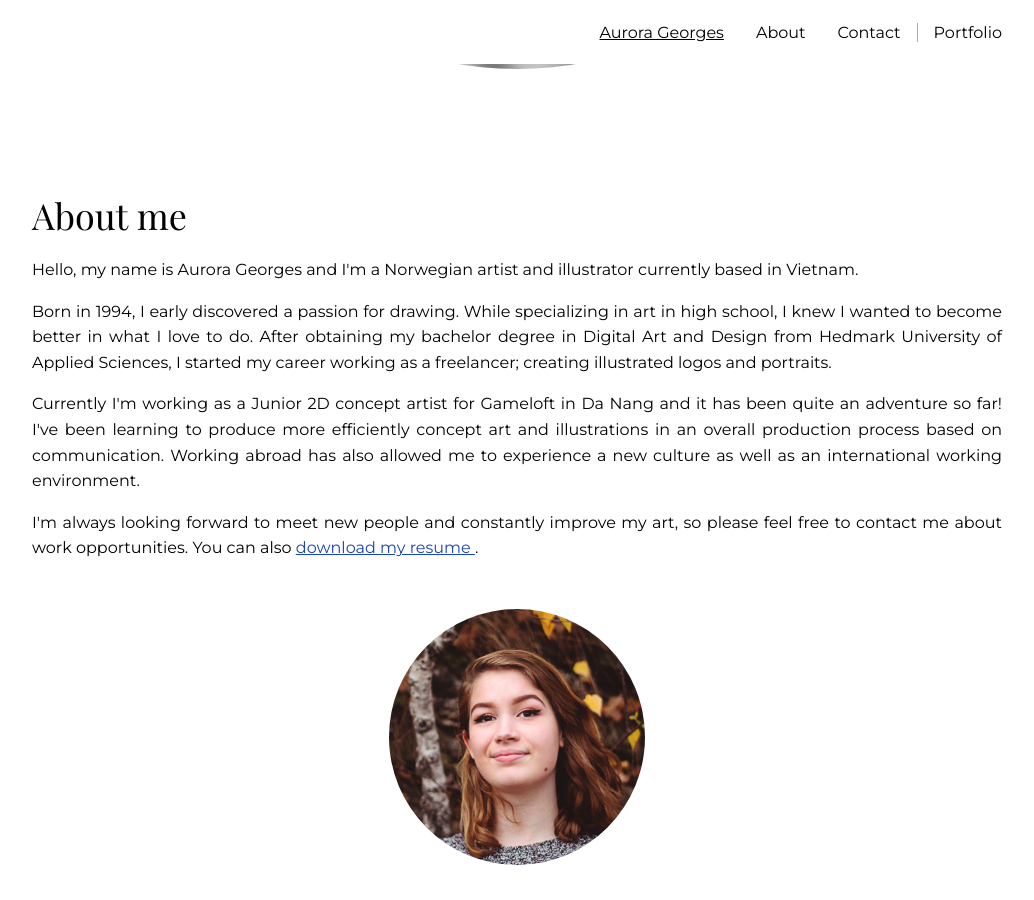
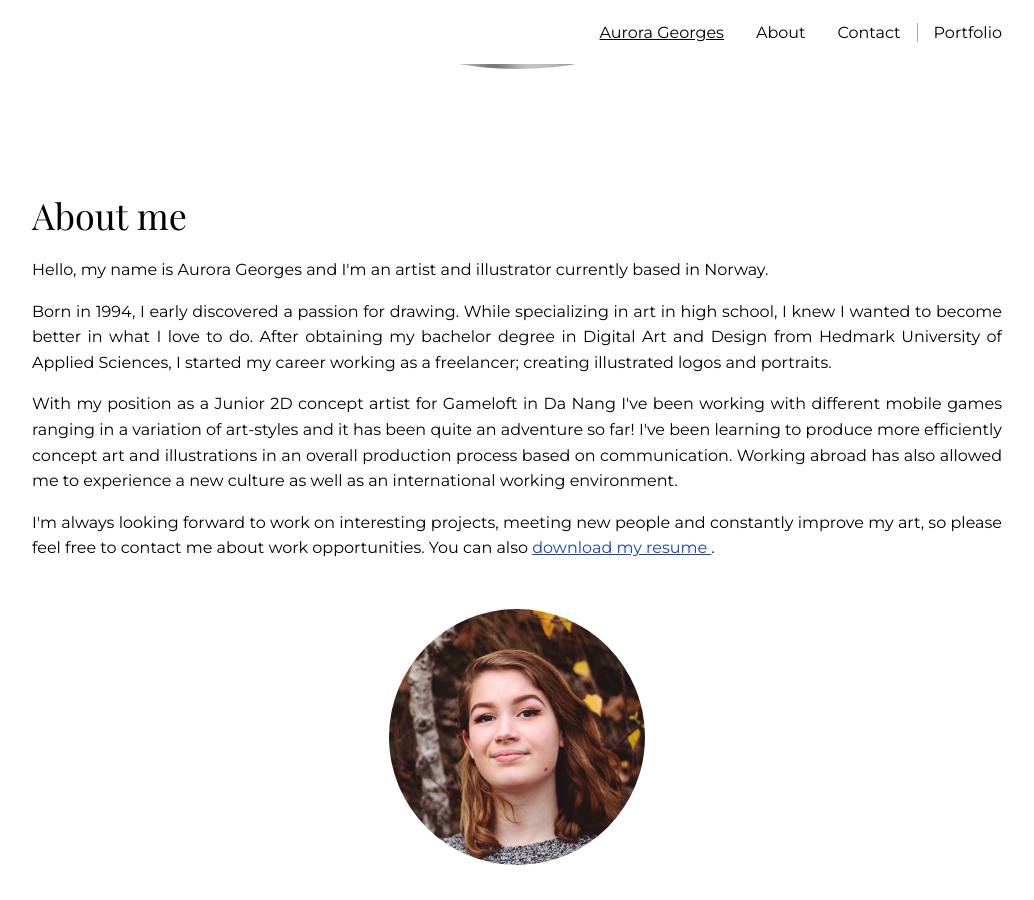
Before and after one commit to aurorageorges/aurorageorges.github.io, a Jekyll site: the page built from index.html, in a window 1280 px wide and 900 px high, scrolled down 773 px. Shown: the whole window, without its empty margins (123-1157 px from the left). Built offline with Jekyll 4.4.1, drawn with Linux system fonts in a browser that asks for light colours.

Commit message:
Update index.html

```diff
--- a/index.html
+++ b/index.html
@@ -41,8 +41,8 @@ socialmedias:
 <div id="about" class="section">
   <h2 class="section-header">About me</h2>
   <p class="paragraph">
-    Hello, my name is Aurora Georges and I'm a Norwegian artist and illustrator
-    currently based in Vietnam.
+    Hello, my name is Aurora Georges and I'm an artist and illustrator
+    currently based in Norway.
   </p>
   <p class="paragraph">
     Born in 1994, I early discovered a passion for drawing. While specializing
@@ -52,14 +52,14 @@ socialmedias:
     freelancer; creating illustrated logos and portraits.
   </p>
   <p class="paragraph">
-    Currently I'm working as a Junior 2D concept artist for Gameloft in Da Nang
-    and it has been quite an adventure so far! I've been learning to produce
+    With my position as a Junior 2D concept artist for Gameloft in Da Nang
+    I've been working with different mobile games ranging in a variation of art-styles and it has been quite an adventure so far! I've been learning to produce
     more efficiently concept art and illustrations in an overall production
     process based on communication. Working abroad has also allowed me to
     experience a new culture as well as an international working environment.
   </p>
   <p class="paragraph">
-    I'm always looking forward to meet new people and constantly improve my art,
+    I'm always looking forward to work on interesting projects, meeting new people and constantly improve my art,
     so please feel free to contact me about work opportunities. You can also
     <a class="link" href="/assets/files/2019_CV_AuroraGeorges.pdf">
       download my resume
```
